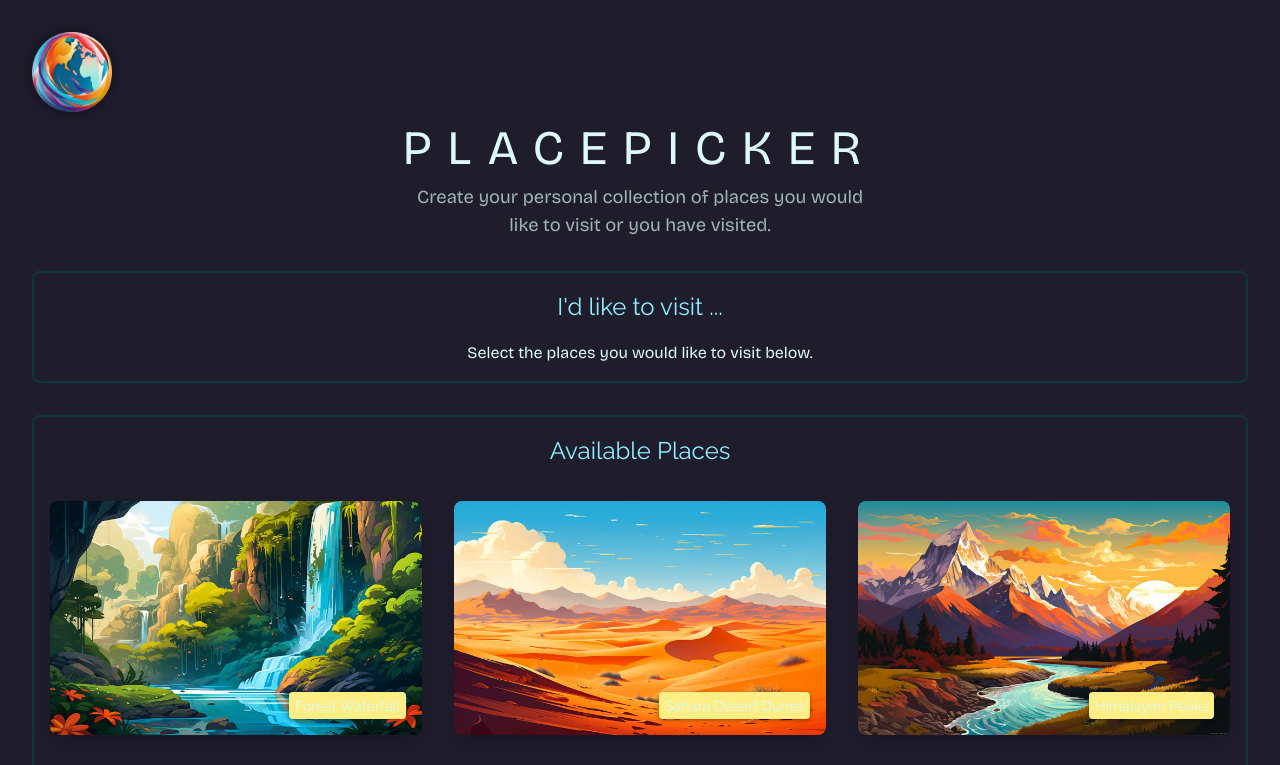
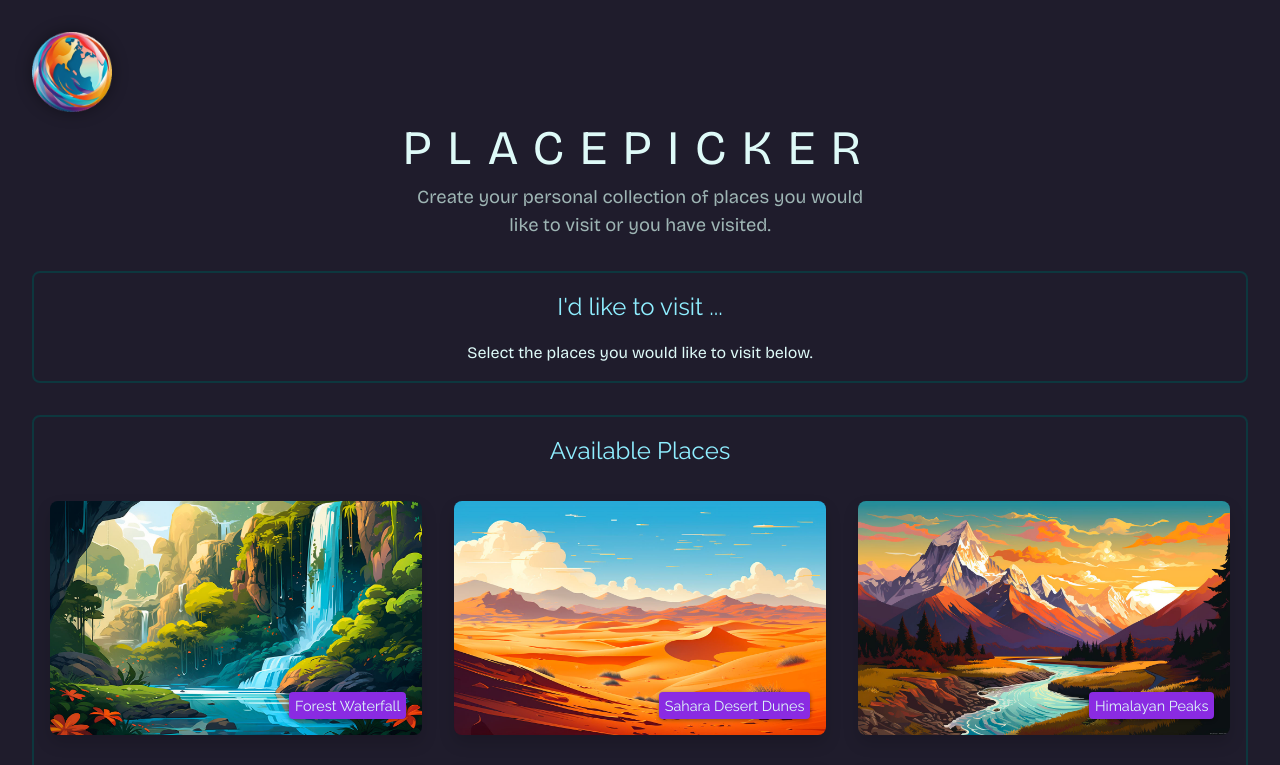
Before and after one commit to Mostafa-Nafady/React-Essentials-web-page-project, a React (Vite) app: page / in a window 1280 px wide. Shown: the top 765 px of the page. Built offline with nearby package versions, Linux system fonts and the light colour scheme.

Commit message:
add tailwind classes and cancel remove place

```diff
--- a/src/index.css
+++ b/src/index.css
@@ -131,7 +131,7 @@ header p {
   bottom: 0;
   right: 1rem;
   margin: 1rem auto;
-  background-color: #feee86;
+  background-color: blueviolet;
   border-radius: 4px;
   padding: 0.15rem 0.35rem;
   box-shadow: 0 1px 4px rgba(0, 0, 0, 0.4);
```
